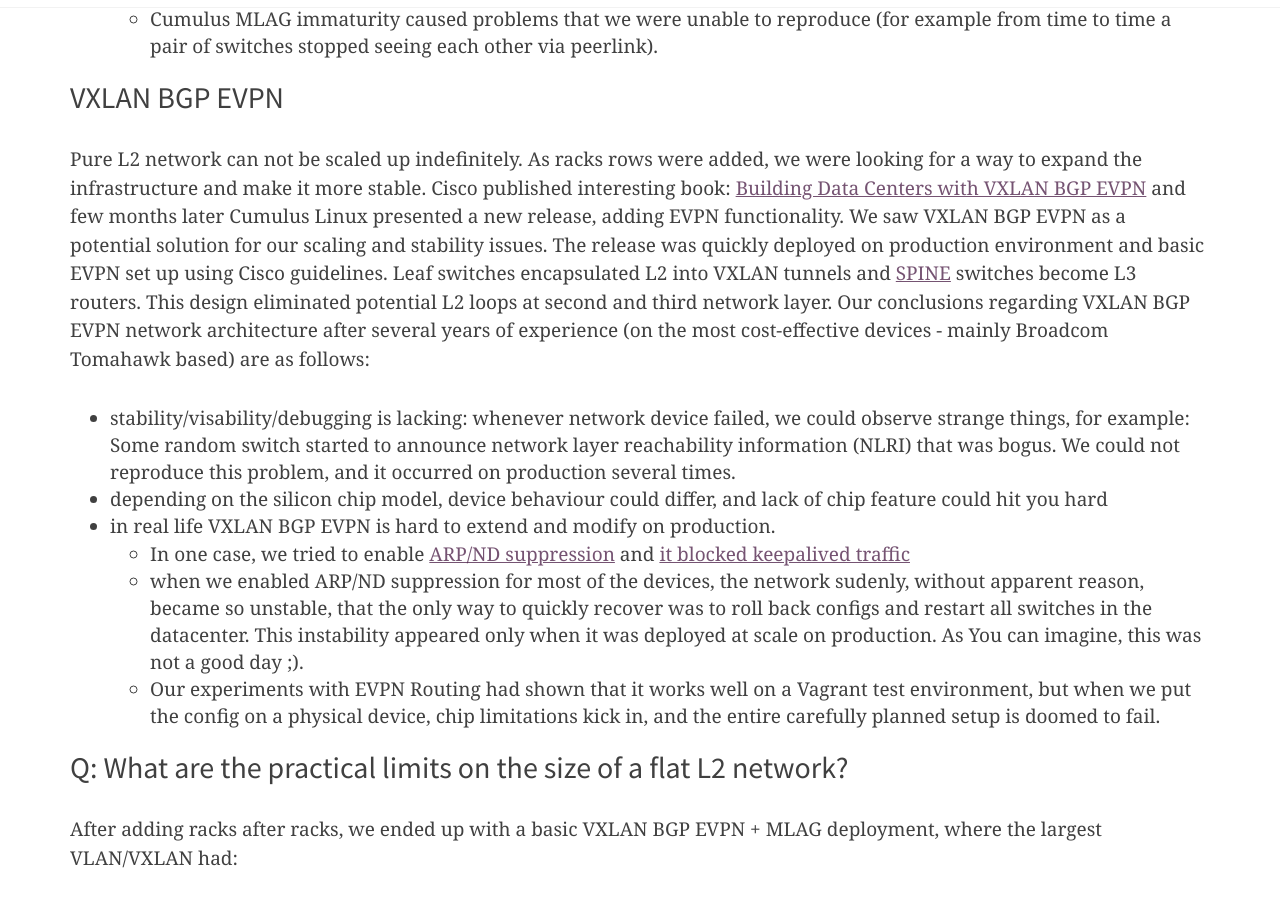
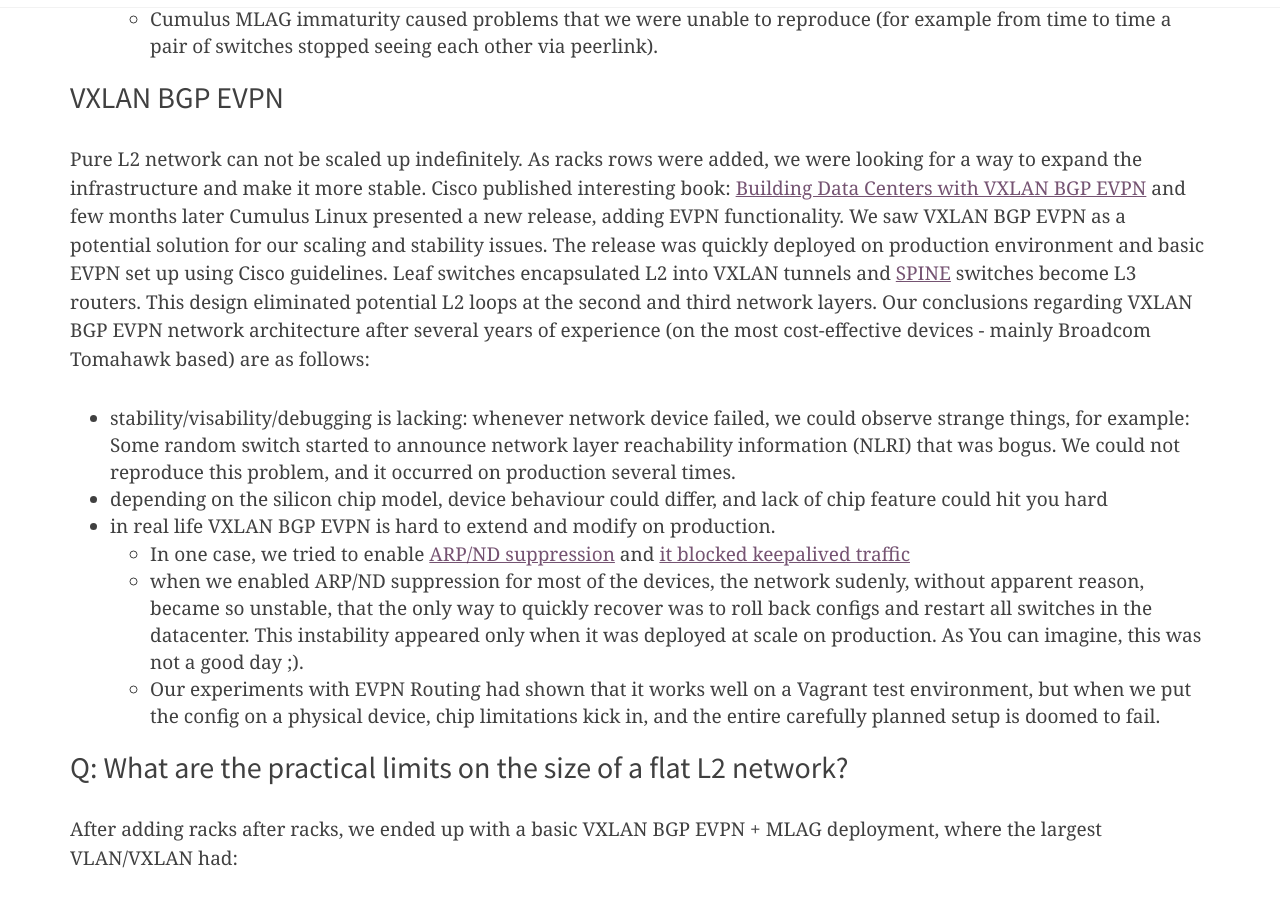
Before and after one commit to RTBHOUSE/techblog, a Jekyll site: the page built from _posts/2021-11-24-L2-EVPN-to-L3-concept-part1.markdown, in a window 1280 px wide and 900 px high, scrolled down 2323 px. Built offline with Jekyll 4.4.1, drawn with Linux system fonts in a browser that asks for light colours; nearby versions of some CDN libraries; comment, search, counter and statistics services are not loaded.

Commit message:
Update 2021-11-24-L2-EVPN-to-L3-concept-part1.markdown
Grammar.

```diff
--- a/_posts/2021-11-24-L2-EVPN-to-L3-concept-part1.markdown
+++ b/_posts/2021-11-24-L2-EVPN-to-L3-concept-part1.markdown
@@ -57,7 +57,7 @@ We saw VXLAN BGP EVPN as a potential solution for our scaling and stability issu
 The release was quickly deployed on production environment and basic EVPN set up using Cisco guidelines.
 Leaf switches encapsulated L2 into VXLAN tunnels and [SPINE](https://www.theasciiconstruct.com/post/cumulus-basics-part-vi-vxlan-l2vnis-with-bgp-evpn)
 switches become L3 routers.
-This design eliminated potential L2 loops at second and third network layer.
+This design eliminated potential L2 loops at the second and third network layers.
 Our conclusions regarding VXLAN BGP EVPN network architecture after several years of experience
 (on the most cost-effective devices - mainly Broadcom Tomahawk based) are as follows:
 
```
